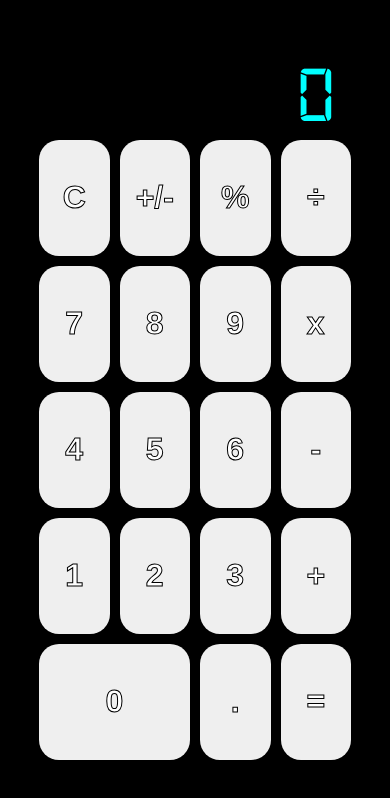
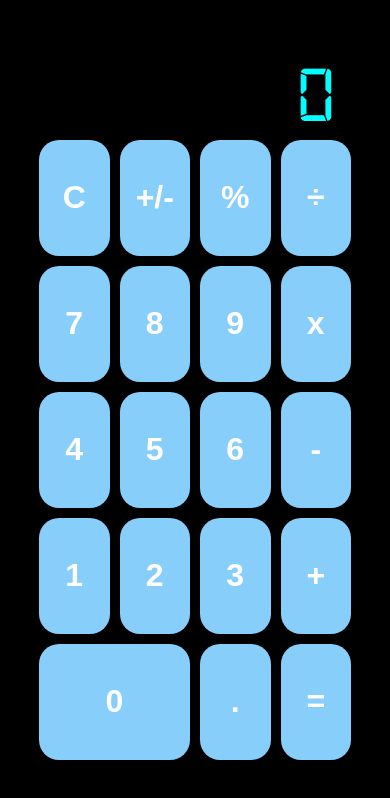
Before and after one commit to julietrubin/calculator, a Gatsby site: page / in a window 390 px wide. Built offline with nearby package versions, Linux system fonts and the light colour scheme; Gatsby itself is replaced by a stand-in of ours.

Commit message:
debugging mw on phone

```diff
--- a/src/components/calculator.module.css
+++ b/src/components/calculator.module.css
@@ -88,11 +88,10 @@
         padding-left: 10vw;
     }
     .button {
-        border-radius: 2px;
+        background-color: lightskyblue;
         color: white;
         font-size: 2rem;
         border-radius: 20px;
-        -webkit-text-stroke: 1px black;
     }
 
     .highlighted_button {
```
